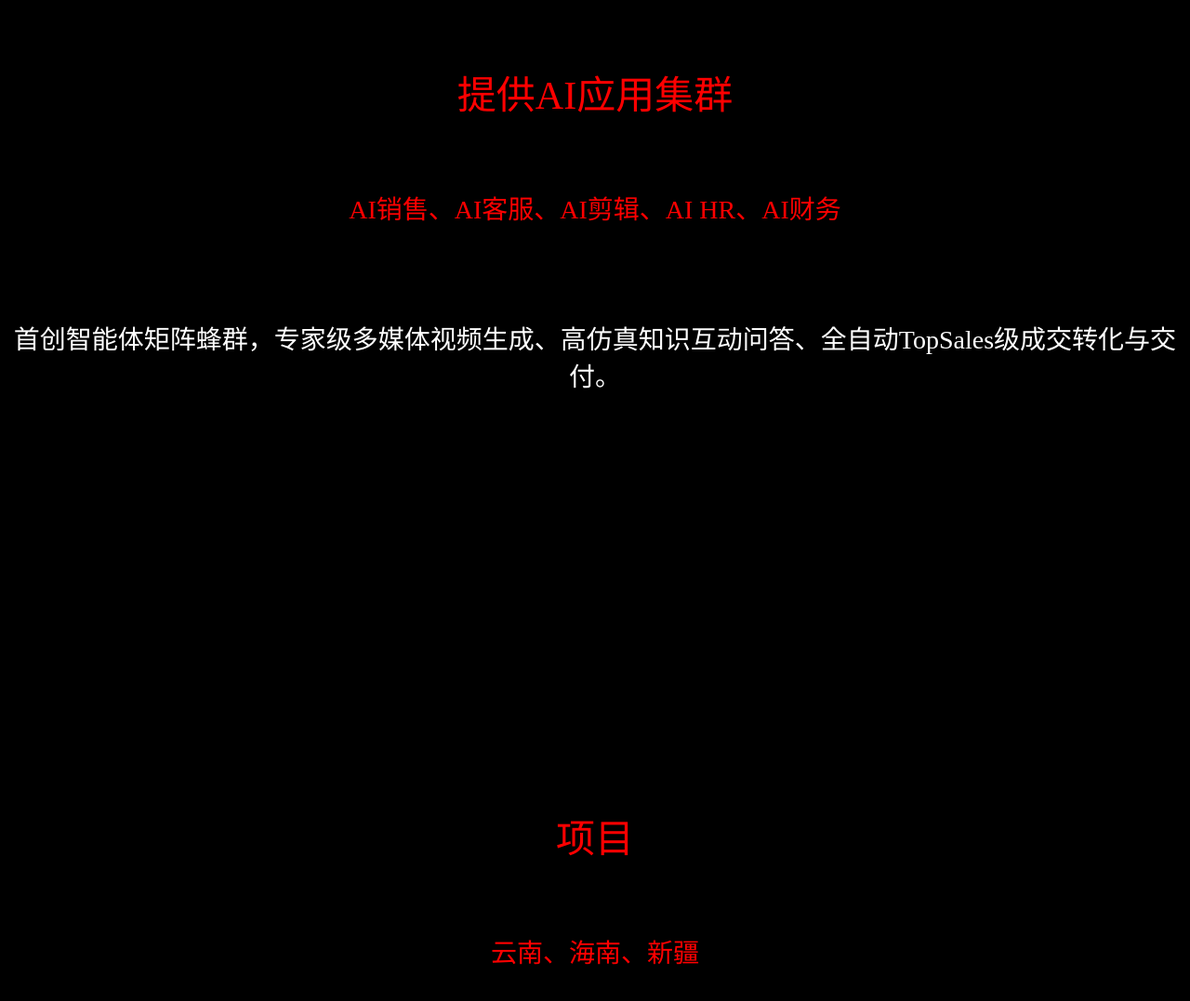
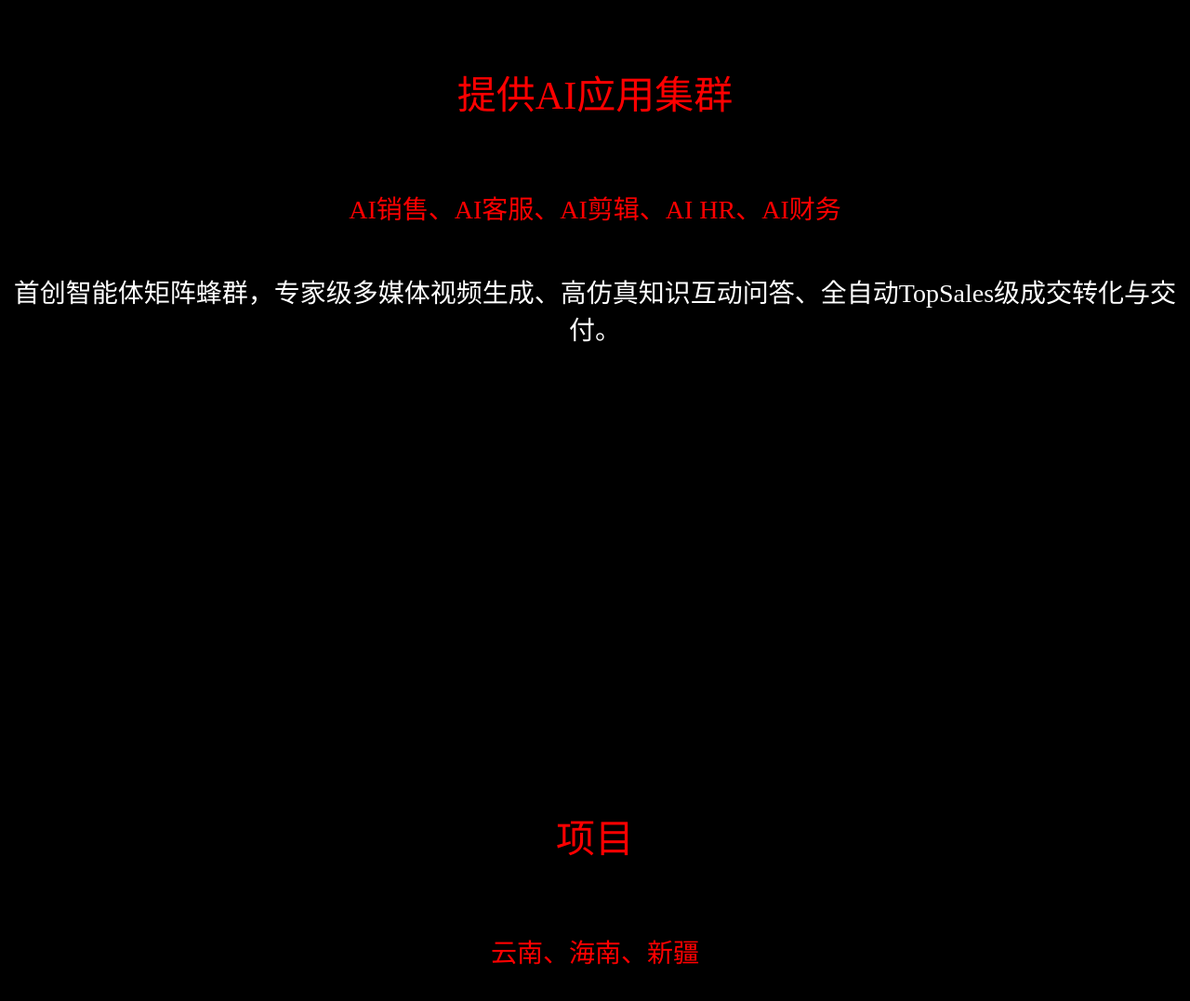
Before and after one commit to cjw3301/KXN, a plain HTML site: page index.html in a window 1280 px wide. Shown: the part 897-1974 px from the top of the page at 93% size. Drawn offline with Linux system fonts and the light colour scheme.

Commit message:
Update index.html

```diff
--- a/index.html
+++ b/index.html
@@ -104,7 +104,7 @@
 		<div id="biz" class="container">
 			<p style="color:red;font-size:42px;line-height:200px;">提供AI应用集群</p>
 			<p style="color:red;font-size:28px;">AI销售、AI客服、AI剪辑、AI HR、AI财务</p>
-			<p style="font-size:28px;margin-top:100px;">首创智能体矩阵蜂群，专家级多媒体视频生成、高仿真知识互动问答、全自动TopSales级成交转化与交付。</p>
+			<p style="font-size:28px;margin-top:50px;">首创智能体矩阵蜂群，专家级多媒体视频生成、高仿真知识互动问答、全自动TopSales级成交转化与交付。</p>
 		</div>
 		<div id="case" class="container">
 			<p style="color:red;font-size:42px;line-height:200px;">项目</p>
```
